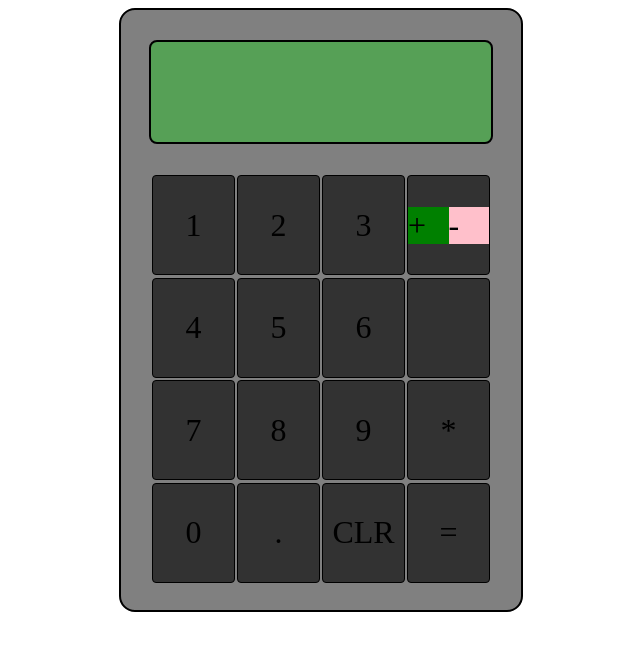
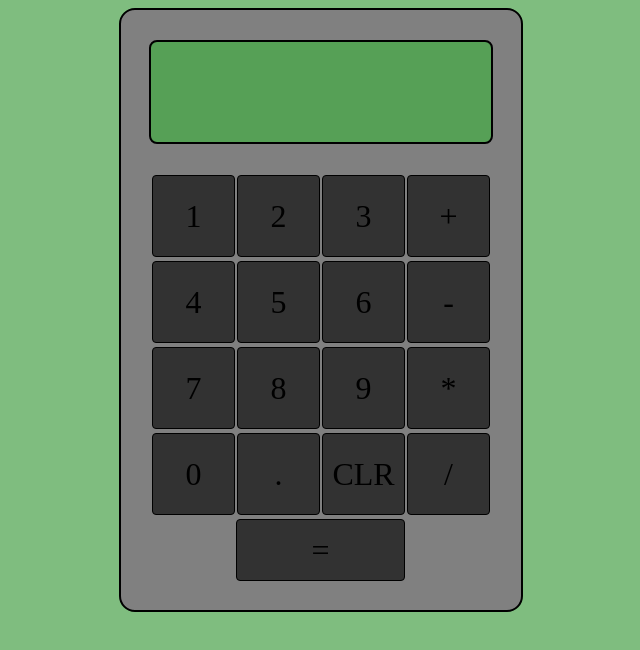
Before and after one commit to mineralvatten/odin-calculator, a plain HTML site: page index.html in a window 1280 px wide. Both pictures are taken after a click on the element "CLR". Shown: the whole page, without its empty margins (319-959 px from the left). Drawn offline with Linux system fonts and the light colour scheme.

Commit message:
+ operator working

```diff
--- a/script.js
+++ b/script.js
@@ -26,16 +26,54 @@ let num1;
 let num2;
 let operator;
 const display = document.querySelector('#display');
+display.textContent = "";
+display.memory = "";
+display.writeFlag = false;
 function clearDisplay() {
     display.textContent = "";
 }
-function writeToDisplay(input) {
-    display.textContent += input;
+function writeToDisplay(event) {
+    if (display.textContent.length < 9) {
+        if (display.writeFlag == true) {
+            display.textContent = "";
+            display.writeFlag= false;
+        }
+        display.textContent += event.target.textContent;
+    }
 }
 function onOperatorClick(event) {
-    if (display.textContent != "") {
+    //if memory empty, display empty (unless using =), if something in memory
+/*     if (display.textContent != "") {
         display.memory = display.textContent + event.target.textContent;
         display.textContent = "";
+    } */
+    operatorKey = event.target.textContent;
+    switch (operatorKey) {
+        case "CLR":
+            display.memory = "";
+            display.textContent = "";
+            break;
+        case "=":
+            if (display.memory.length > 0) {
+                console.log(display.memory);
+            }
+            break;
+        case "+":
+            if (display.textContent.length > 0) {
+                if (display.memory.length == 0) {
+                    display.memory = Number(display.textContent);
+                    display.writeFlag = true;
+                }
+                else {
+                    display.memory += Number(display.textContent);
+                    display.writeFlag = true;
+                    display.textContent = display.memory;
+                }
+
+            }
+
+
+
     }
 }
 buttonDiv = document.querySelector("#buttons");
@@ -44,24 +82,12 @@ function createButtons() {
         btn = document.createElement('div');
         switch (i) {
             case 4:
-                btn.textContent = "";
-                btnChild1 = document.createElement('div');
-                btnChild2 = document.createElement('div');
-                btn.appendChild(btnChild1);
-                btn.appendChild(btnChild2);
-                btnChild1.textContent = "+";
-                btnChild2.textContent = "-";
-                btnChild1.style.background = "green";
-                btnChild1.style.display = "flex";
-                btnChild1.style.flex = "1";
-                btnChild2.style.background = "pink";
-                btnChild2.style.flex = "1";
-                btnChild2.style.display = "flex";
-                //btn.addEventListener('click', (event) => onOperatorClick(event));
+                btn.textContent = "+";
+                btn.addEventListener('click', (event) => onOperatorClick(event));
                 break;
             case 8:
-                btn.textContent = "";
-                //btn.addEventListener('click', (event) => onOperatorClick(event));
+                btn.textContent = "-";
+                btn.addEventListener('click', (event) => onOperatorClick(event));
                 break;
             case 12:
                 btn.textContent = "*";
@@ -69,38 +95,38 @@ function createButtons() {
                 break;
             case 13:
                 btn.textContent = "0";
-                btn.addEventListener('click', (event) => display.textContent += event.target.textContent);
+                btn.addEventListener('click', (event) => writeToDisplay(event));
                 break;
             case 14:
                 btn.textContent = ".";
-                btn.addEventListener('click', (event) => display.textContent += event.target.textContent);
+                btn.addEventListener('click', (event) => writeToDisplay(event));
                 break;
             case 15:
                 btn.textContent = "CLR";
-                btn.addEventListener('click', clearDisplay);
+                btn.addEventListener('click', (event) => onOperatorClick(event));
                 break;
             case 16:
-                btn.textContent = "=";
-                btn.addEventListener('click', (event) => display.textContent += event.target.textContent);
+                btn.textContent = "/";
+                btn.addEventListener('click', (event) => onOperatorClick(event));
                 break;
             default:
                 if ((i < 4) && (i>0)) {
                     btn.textContent = `${i}`;
-                    btn.addEventListener('click', (event) => display.textContent += event.target.textContent);
+                    btn.addEventListener('click', (event) => writeToDisplay(event));
                 }
                 else if ((i >=5) && (i <= 7)) {
                     btn.textContent = `${i-1}`;
-                    btn.addEventListener('click', (event) => display.textContent += event.target.textContent);
+                    btn.addEventListener('click', (event) => writeToDisplay(event));
                 }
                 else {
                     btn.textContent = `${i-2}`;
-                    btn.addEventListener('click', (event) => display.textContent += event.target.textContent);
+                    btn.addEventListener('click', (event) => writeToDisplay(event));
                 }
         }
 
         btn.style.fontSize= "16px";
         btn.style.width = "81px";
-        btn.style.height = "98px";
+        btn.style.height = "80px";
         btn.style.border = "1px";
         btn.style.margin = "1px";
         btn.style.borderStyle = "solid";
@@ -114,5 +140,25 @@ function createButtons() {
         btn.style.flex = "0 0 auto";
         buttonDiv.appendChild(btn);
     }
+    btn = document.createElement('div');
+    buttonDiv.appendChild(btn);
+    btn.addEventListener('click', (event) => onOperatorClick(event));
+    btn.style.fontSize= "16px";
+    btn.style.width = "167px";
+    btn.style.height = "60px";
+    btn.style.border = "1px";
+    btn.style.margin = "1px";
+    btn.style.borderStyle = "solid";
+    btn.style.display = "flex";
+    btn.style.flexWrap = "wrap";
+    btn.style.fontSize = "32px";
+    btn.style.background = "rgb(50,50,50)";
+    btn.style.alignContent = "center";
+    btn.style.borderRadius = "4px";
+    btn.style.justifyContent = "center";
+    btn.style.marginLeft = "85px"
+    btn.textContent = "=";
+    //btn.style.flex = "1 0 auto";
+    //btn.style.justify = "stretch";
 }
 createButtons()
--- a/styles.css
+++ b/styles.css
@@ -1,6 +1,7 @@
 body {
     display: flex;
     justify-content:center;
+    background-color: rgb(127, 189, 127);
 }
 #calculator {
     display: flex;
@@ -20,7 +21,7 @@ body {
     display:flex;
     cursor: crosshair;
     align-items: center;
-    font-size: 32px;
+    font-size: 75px;
     width: 340px;
     height: 100px;
     border: 2px;
```
